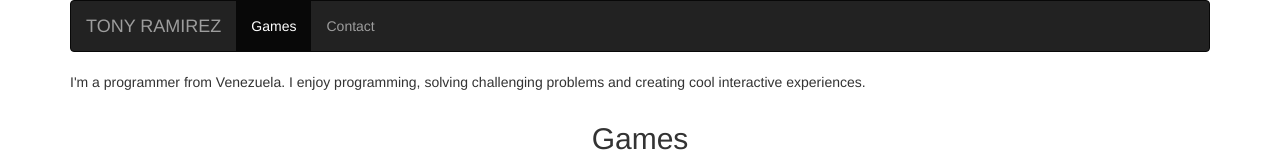
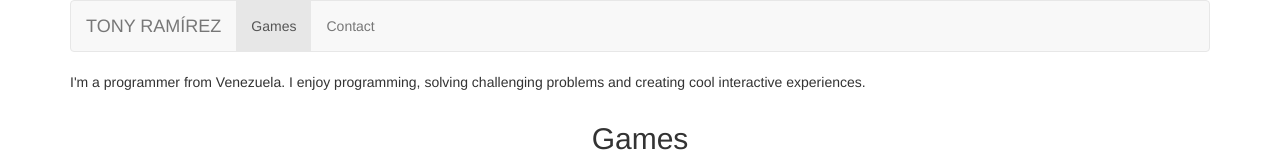
Before and after one commit to tonyram19/tonyram19.github.io, a plain HTML site: page index.html in a window 1280 px wide. Shown: the top 160 px of the page. Drawn offline with nearby package versions, Linux system fonts and the light colour scheme.

```diff
--- a/views/top-section.html
+++ b/views/top-section.html
@@ -1,9 +1,9 @@
 <div class=" container">
 
-  <div class="navbar navbar-inverse">
+  <div class="navbar navbar-default">
 
     <div class="navbar-header">
-      <div class="navbar-brand">TONY RAMIREZ</div>
+      <div class="navbar-brand">TONY RAMÍREZ</div>
     </div>
 
     <div>
```
